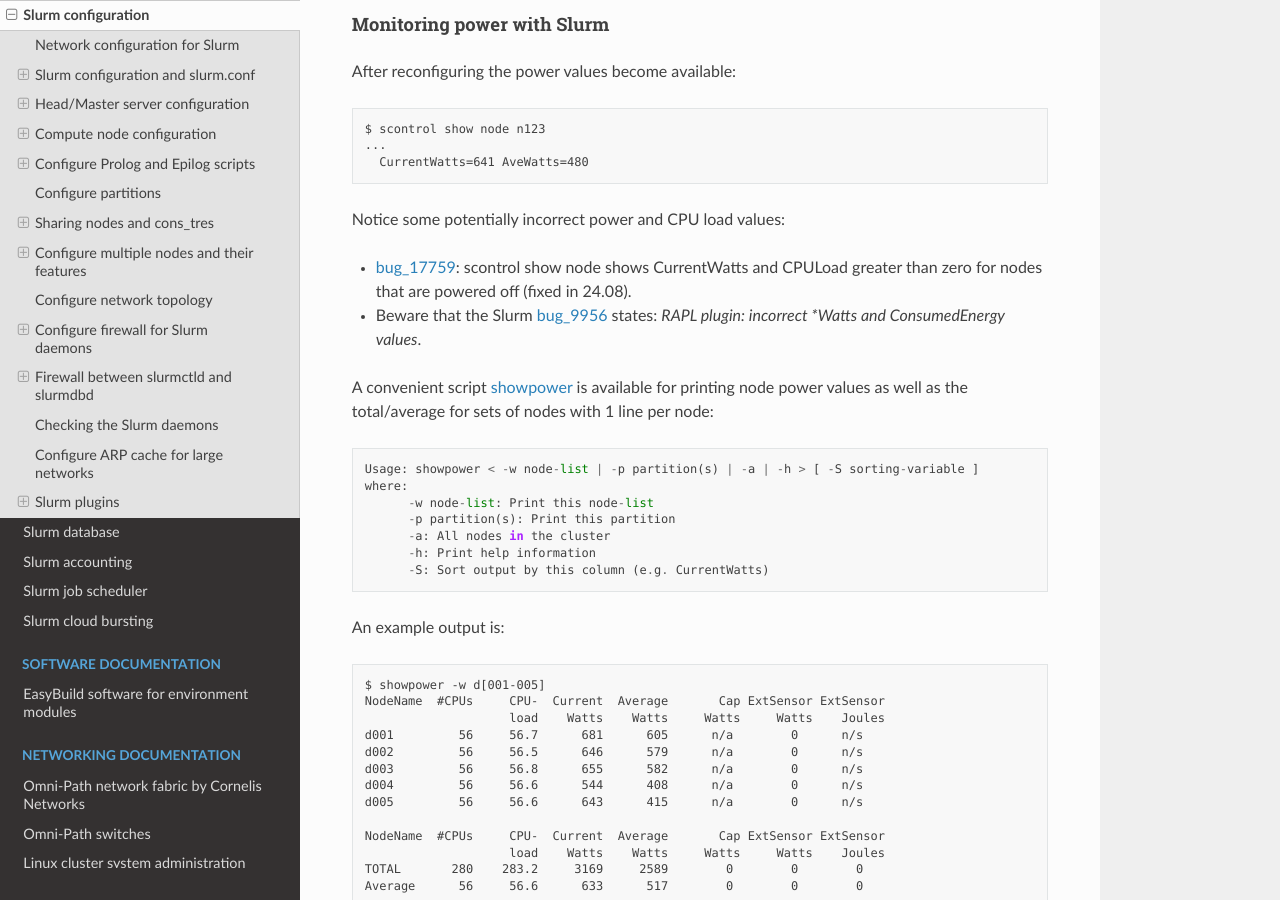
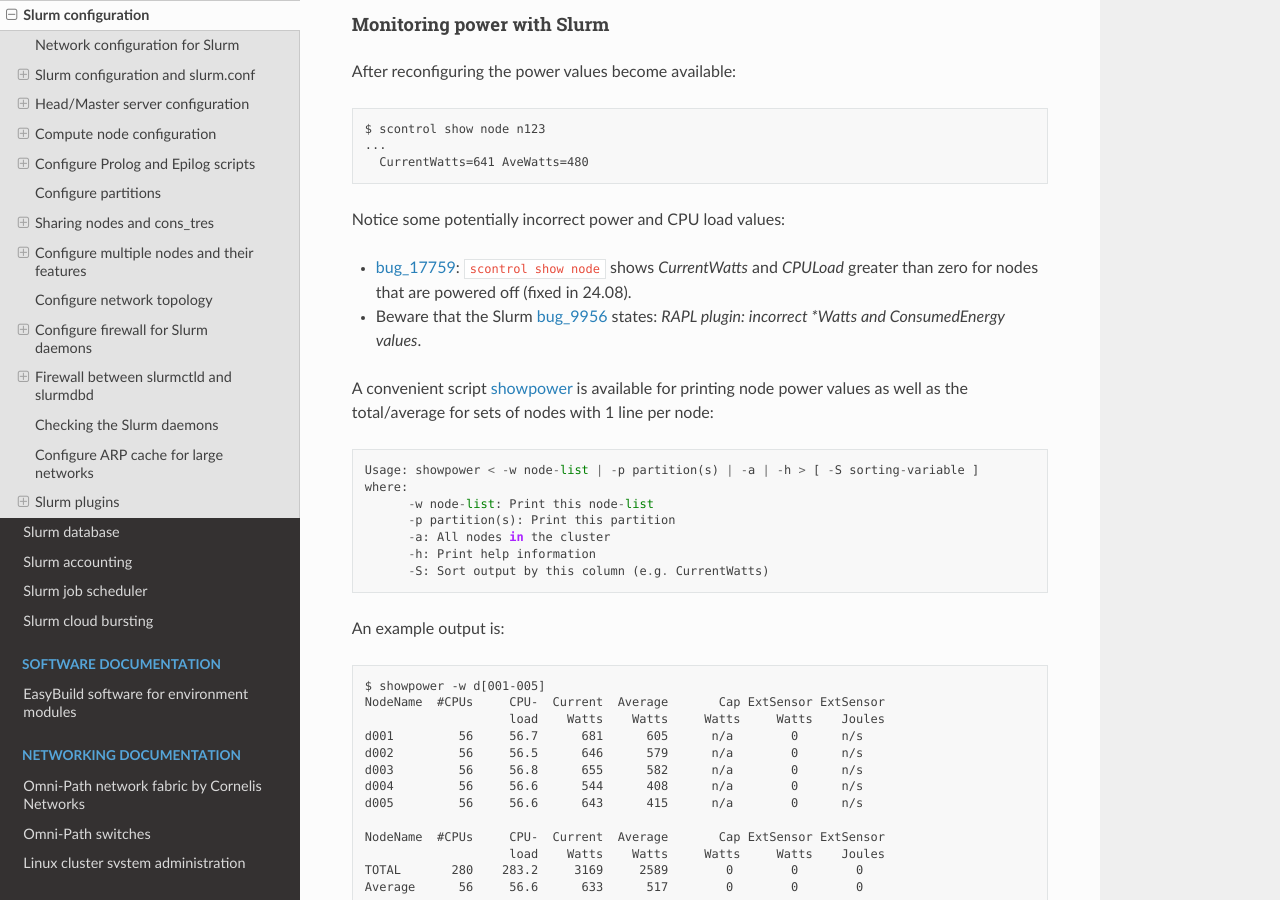
Before and after one commit to OleHolmNielsen/Niflheim_system, a Sphinx documentation site: the page built from docs/Slurm_configuration.rst, in a window 1280 px wide and 900 px high, scrolled down 20234 px. Built offline with Sphinx 7.4.7 and the Read the Docs theme 2.0.0, drawn with Linux system fonts in a browser that asks for light colours.

Commit message:
Minor edit

```diff
--- a/docs/Slurm_configuration.rst
+++ b/docs/Slurm_configuration.rst
@@ -831,7 +831,7 @@
 
 Notice some potentially incorrect power and CPU load values:
 
-* bug_17759_: scontrol show node shows CurrentWatts and CPULoad greater than zero for nodes that are powered off (fixed in 24.08).
+* bug_17759_: ``scontrol show node`` shows *CurrentWatts* and *CPULoad* greater than zero for nodes that are powered off (fixed in 24.08).
 * Beware that the Slurm bug_9956_ states: *RAPL plugin: incorrect \*Watts and ConsumedEnergy values*.
 
 .. _bug_17759: https://bugs.schedmd.com/show_bug.cgi?id=17759
```
